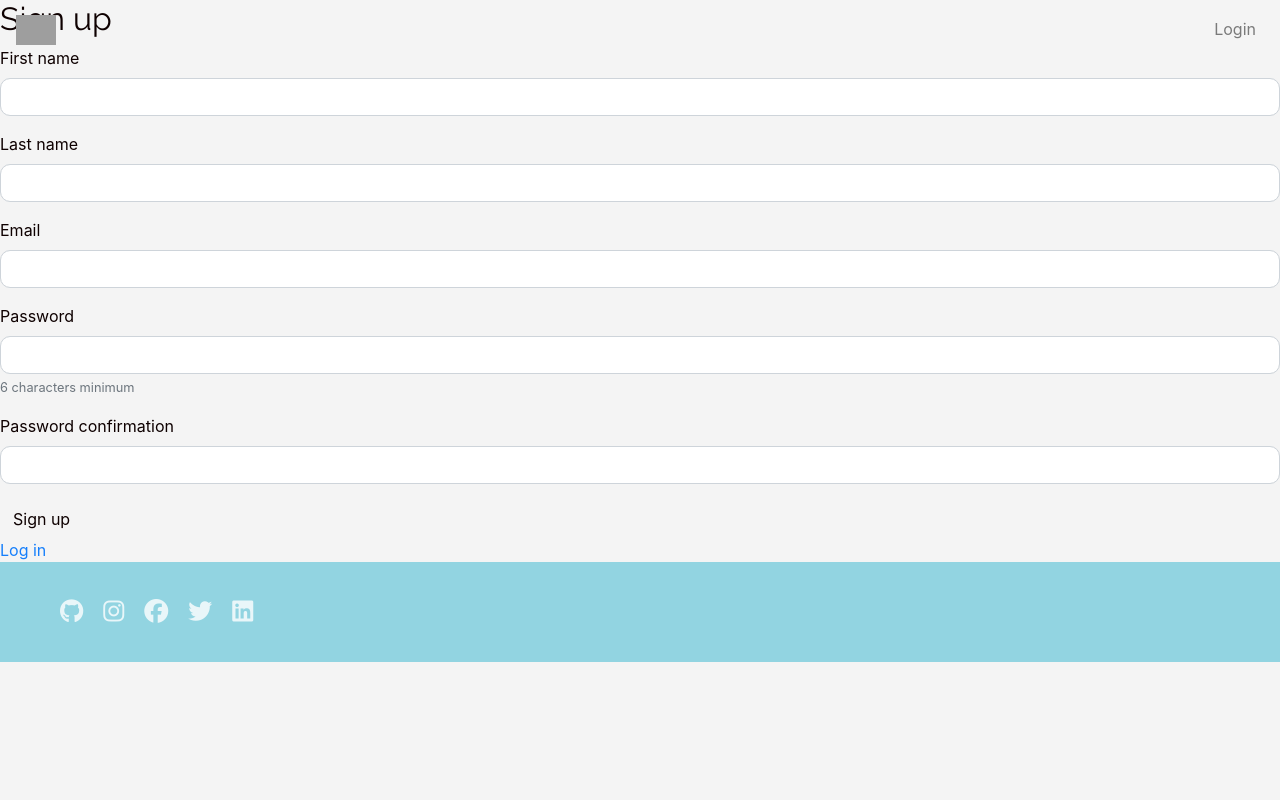
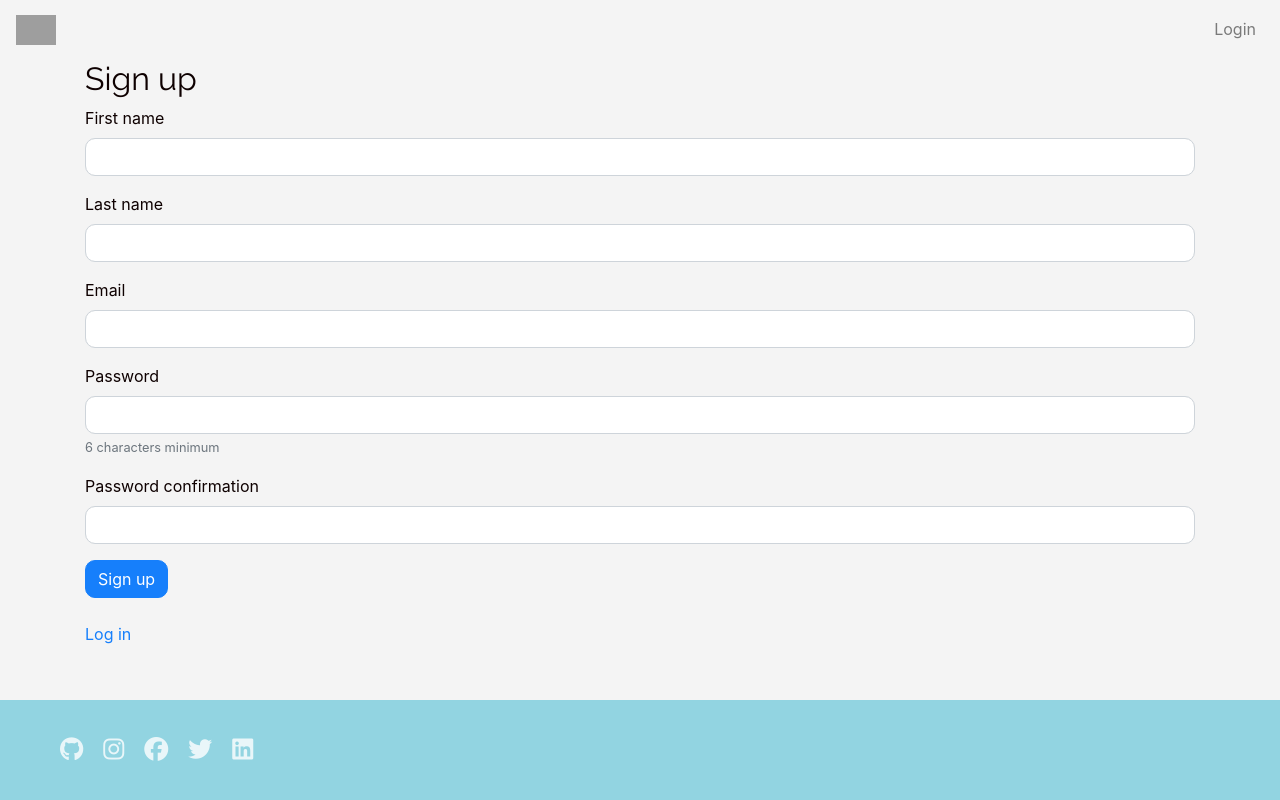
Before and after one commit to 4rte/borrow_app_rails, a Rails app: page /users/sign_up in a window 1280 px wide. Run offline with Rails 7, Linux system fonts and the light colour scheme; style sheets or scripts are compiled from the project's sources; some libraries are stand-ins or nearby versions; grey boxes are pictures that could not be loaded.

```diff
--- a/app/assets/stylesheets/application.scss
+++ b/app/assets/stylesheets/application.scss
@@ -11,3 +11,8 @@
 // Your CSS partials
 @import "components/index";
 @import "pages/index";
+
+body {
+  padding-top: 60px;
+
+}
--- a/app/assets/stylesheets/components/_footer.scss
+++ b/app/assets/stylesheets/components/_footer.scss
@@ -7,6 +7,9 @@
   padding: 0px 50px;
   color: black;
   text-align: center;
+  position: absolute;
+  bottom: 0;
+  width: 100%;
 }
 .footer-links {
   display: flex;
--- a/app/assets/stylesheets/config/_bootstrap_variables.scss
+++ b/app/assets/stylesheets/config/_bootstrap_variables.scss
@@ -23,3 +23,5 @@ $border-radius-lg: 2px;
 $border-radius-sm: 2px;
 
 // Override other variables below!
+
+// Form-inputs
--- a/app/views/devise/registrations/new.html.erb
+++ b/app/views/devise/registrations/new.html.erb
@@ -1,9 +1,11 @@
+
+  <div class="container">
+
 <h2>Sign up</h2>
-
 <%= simple_form_for(resource, as: resource_name, url: registration_path(resource_name)) do |f| %>
   <%= f.error_notification %>
 
-  <div class="form-inputs">
+  <div class="form-inputs mb-4">
     <%= f.input :first_name,
                 required: true,
                 input_html: { autocomplete: "First name" } %>
@@ -22,11 +24,15 @@
                 required: true,
                 input_html: { autocomplete: "new-password" } %>
 
+ <%= f.button :submit, 'Sign up', class: "btn btn-primary"%>
+<!-- <div class="form-actions">
+    <%= f.button :submit, class: "btn btn-primary"%>
+  </div>
+ -->
   </div>
 
-  <div class="form-actions">
-    <%= f.button :submit, "Sign up" %>
-  </div>
+
 <% end %>
 
 <%= render "devise/shared/links" %>
+  </div>
--- a/app/views/tools/new.html.erb
+++ b/app/views/tools/new.html.erb
@@ -1,9 +1,13 @@
+<div class="container">
+
 <h1>Add a new tool</h1>
 <%= simple_form_for @tool do |f| %>
   <%= f.input :name %>
   <%= f.input :category %>
   <%= f.input :description %>
-  <%= f.submit %>
+  <%= f.button :submit, class: "btn btn-flat mb-4"%>
 <% end %>
 
 <%= link_to 'back to all tools', tools_path  %>
+
+</div>
```
Also changed, not shown: app/views/devise/confirmations/new.html.erb (+6 -2 lines), app/views/devise/passwords/new.html.erb (+11 -4 lines), app/views/devise/sessions/new.html.erb (+9 -3 lines), app/views/tools/index.html.erb (+7 -3 lines).
